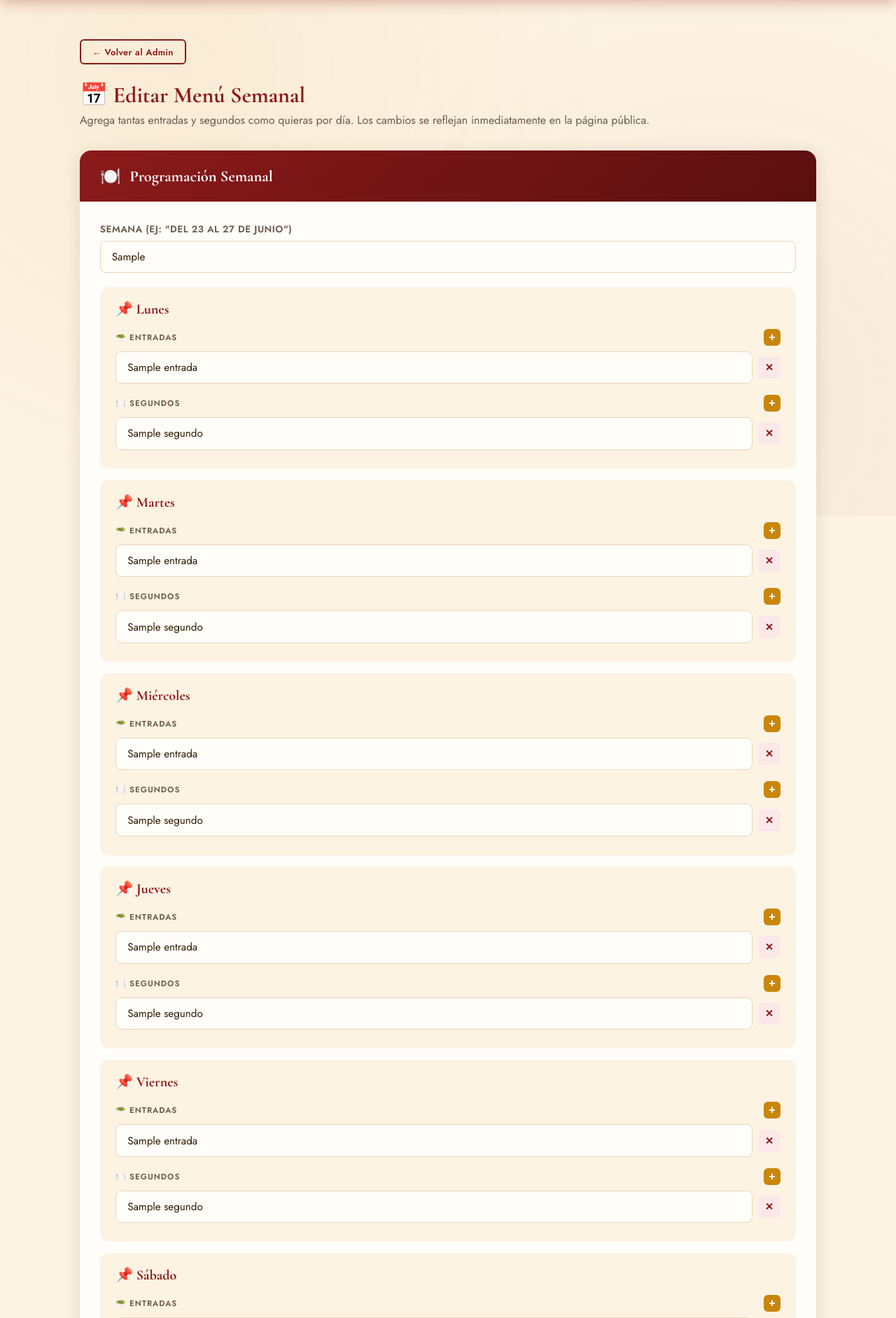
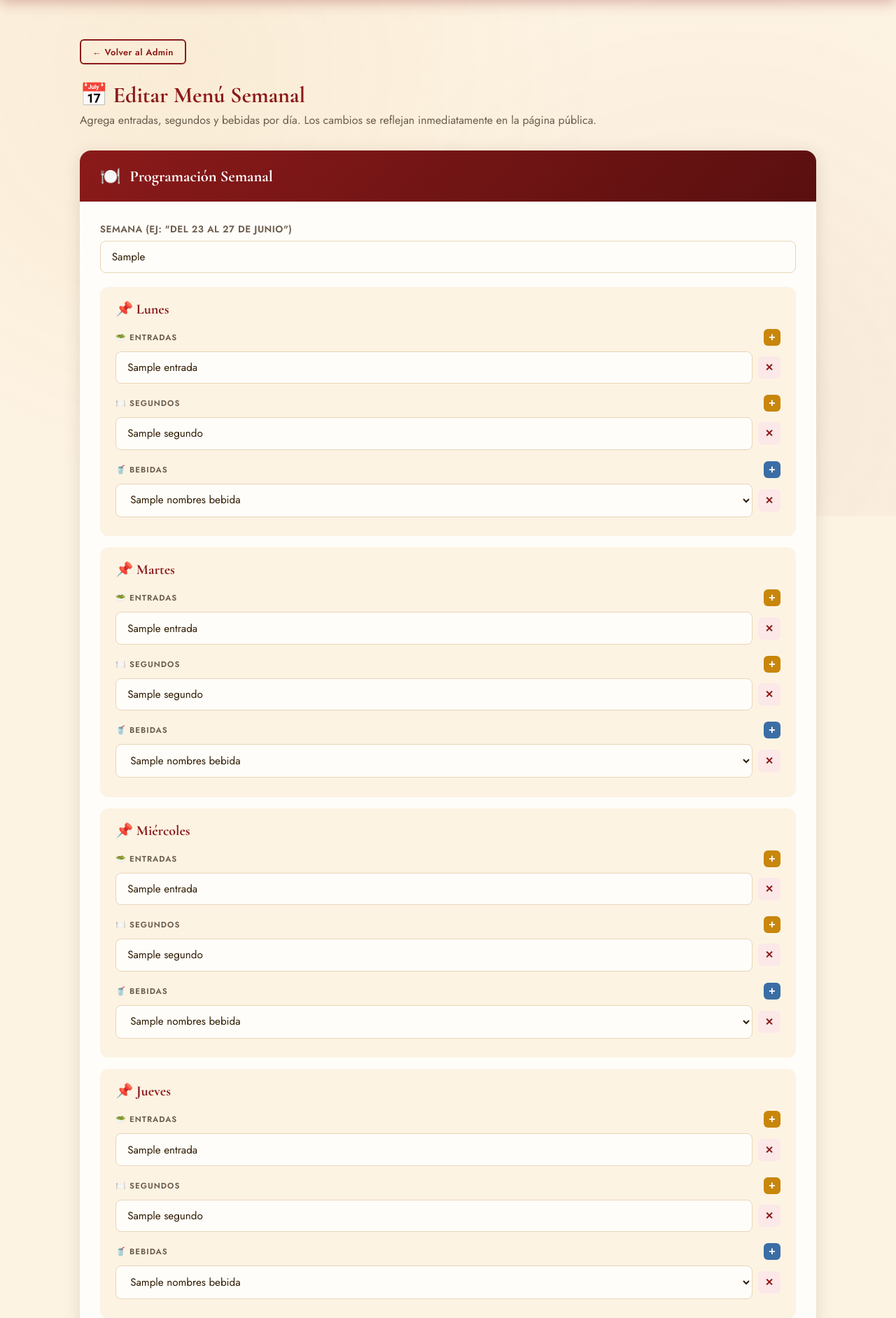
Before and after one commit to josh2006-dotcom/restaurante-san-antonio, a Flask app: template templates/admin_menu_semanal.html in a window 1280 px wide. Shown: the part 63-1946 px from the top of the page at 70% size. Run offline with Flask 3, Linux system fonts and the light colour scheme; the template is opened without the code that fills it: most values are stand-ins (such as "Sample title", 1, 10 or a date in 2020).

Commit message:
Update admin_menu_semanal.html

```diff
--- a/templates/admin_menu_semanal.html
+++ b/templates/admin_menu_semanal.html
@@ -28,8 +28,7 @@
   .dia-box-header {
     font-family: 'Cormorant Garamond', serif;
     font-size: 1.25rem; font-weight: 700;
-    color: var(--rojo);
-    margin-bottom: 1rem;
+    color: var(--rojo); margin-bottom: 1rem;
     display: flex; align-items: center; gap: .5rem;
   }
 
@@ -51,26 +50,31 @@
     transition: background .2s;
   }
   .btn-agregar:hover { background: #a86f08; }
+  .btn-agregar.azul { background: #3A6EA5; }
+  .btn-agregar.azul:hover { background: #2a5080; }
 
   .plato-input-row {
     display: flex; gap: .5rem;
-    margin-bottom: .5rem;
-    align-items: center;
+    margin-bottom: .5rem; align-items: center;
   }
-  .plato-input-row input {
-    flex: 1;
-  }
+  .plato-input-row input { flex: 1; }
   .btn-quitar {
     background: #FCE8E8; color: var(--rojo);
     border: none; border-radius: 6px;
     width: 32px; height: 32px;
     font-size: .9rem; font-weight: 700;
-    cursor: pointer;
-    flex-shrink: 0;
+    cursor: pointer; flex-shrink: 0;
     display: flex; align-items: center; justify-content: center;
     transition: background .2s;
   }
   .btn-quitar:hover { background: var(--rojo); color: #fff; }
+
+  /* Selector de bebidas */
+  .bebida-select-row {
+    display: flex; gap: .5rem;
+    margin-bottom: .5rem; align-items: center;
+  }
+  .bebida-select-row select { flex: 1; }
 </style>
 {% endblock %}
 
@@ -79,7 +83,7 @@
   <div class="container">
     <a href="/admin" class="btn btn-outline btn-sm" style="margin-bottom:1.5rem">← Volver al Admin</a>
     <h1>📅 Editar Menú Semanal</h1>
-    <p>Agrega tantas entradas y segundos como quieras por día. Los cambios se reflejan inmediatamente en la página pública.</p>
+    <p>Agrega entradas, segundos y bebidas por día. Los cambios se reflejan inmediatamente en la página pública.</p>
 
     <div class="semana-form">
       <div class="semana-form-header">
@@ -99,6 +103,7 @@
           {% for dia in ['Lunes','Martes','Miércoles','Jueves','Viernes','Sábado'] %}
           {% set entradas = menu.get(dia, {}).get('entradas', []) %}
           {% set segundos = menu.get(dia, {}).get('segundos', []) %}
+          {% set bebidas  = menu.get(dia, {}).get('bebidas',  []) %}
           <div class="dia-box">
             <div class="dia-box-header">📌 {{ dia }}</div>
 
@@ -148,6 +153,37 @@
               </div>
             </div>
 
+            <!-- BEBIDAS -->
+            <div class="tipo-grupo">
+              <div class="tipo-label">
+                <span>🥤 Bebidas</span>
+                <button type="button" class="btn-agregar azul" onclick="agregarBebida('{{ dia }}')">+</button>
+              </div>
+              <div id="bebidas-{{ dia }}">
+                {% if bebidas %}
+                  {% for b in bebidas %}
+                  <div class="bebida-select-row">
+                    <select name="bebida_{{ dia }}_{{ loop.index0 }}" class="form-control">
+                      {% for nb in nombres_bebidas %}
+                      <option value="{{ nb }}" {% if nb == b %}selected{% endif %}>{{ nb }}</option>
+                      {% endfor %}
+                    </select>
+                    <button type="button" class="btn-quitar" onclick="this.parentElement.remove()">✕</button>
+                  </div>
+                  {% endfor %}
+                {% else %}
+                  <div class="bebida-select-row">
+                    <select name="bebida_{{ dia }}_0" class="form-control">
+                      {% for nb in nombres_bebidas %}
+                      <option value="{{ nb }}">{{ nb }}</option>
+                      {% endfor %}
+                    </select>
+                    <button type="button" class="btn-quitar" onclick="this.parentElement.remove()">✕</button>
+                  </div>
+                {% endif %}
+              </div>
+            </div>
+
           </div>
           {% endfor %}
 
@@ -164,6 +200,8 @@
 </section>
 
 <script>
+const nombresBebidas = {{ nombres_bebidas | tojson }};
+
 function agregarPlato(dia, tipo) {
   const contenedor = document.getElementById(`${tipo}s-${dia}`);
   const cantidadActual = contenedor.querySelectorAll('input').length;
@@ -177,18 +215,35 @@ function agregarPlato(dia, tipo) {
   row.querySelector('input').focus();
 }
 
-// Antes de enviar el formulario, renumerar los inputs para evitar huecos
+function agregarBebida(dia) {
+  const contenedor = document.getElementById(`bebidas-${dia}`);
+  const cantidadActual = contenedor.querySelectorAll('select').length;
+  const opts = nombresBebidas.map(n => `<option value="${n}">${n}</option>`).join('');
+  const row = document.createElement('div');
+  row.className = 'bebida-select-row';
+  row.innerHTML = `
+    <select name="bebida_${dia}_${cantidadActual}" class="form-control">${opts}</select>
+    <button type="button" class="btn-quitar" onclick="this.parentElement.remove()">✕</button>
+  `;
+  contenedor.appendChild(row);
+}
+
 document.getElementById('form-menu-semanal').addEventListener('submit', function() {
   {% for dia in ['Lunes','Martes','Miércoles','Jueves','Viernes','Sábado'] %}
   ['entrada', 'segundo'].forEach(tipo => {
     const contenedor = document.getElementById(`${tipo}s-{{ dia }}`);
     if (contenedor) {
-      const inputs = contenedor.querySelectorAll('input');
-      inputs.forEach((inp, idx) => {
+      contenedor.querySelectorAll('input').forEach((inp, idx) => {
         inp.name = `${tipo}_{{ dia }}_${idx}`;
       });
     }
   });
+  const bebContenedor = document.getElementById(`bebidas-{{ dia }}`);
+  if (bebContenedor) {
+    bebContenedor.querySelectorAll('select').forEach((sel, idx) => {
+      sel.name = `bebida_{{ dia }}_${idx}`;
+    });
+  }
   {% endfor %}
 });
 </script>
```
